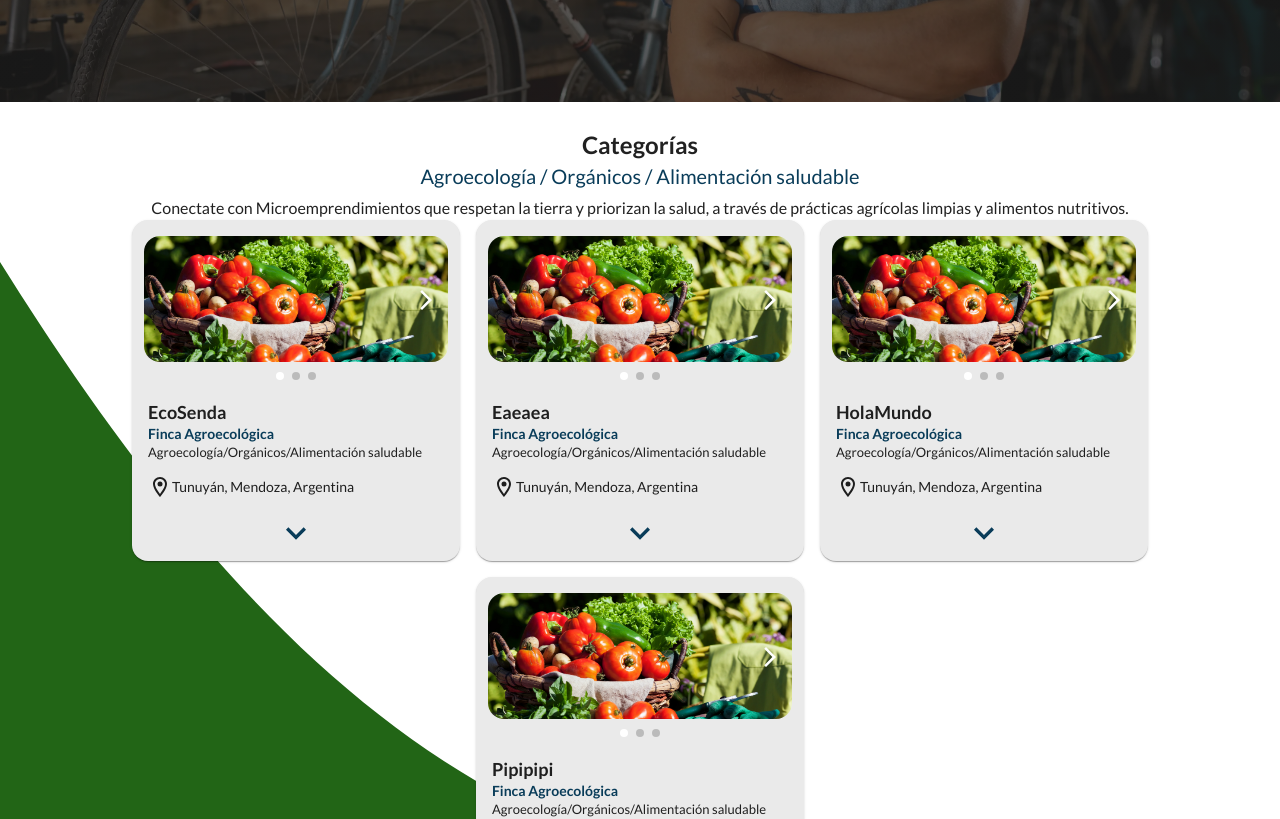
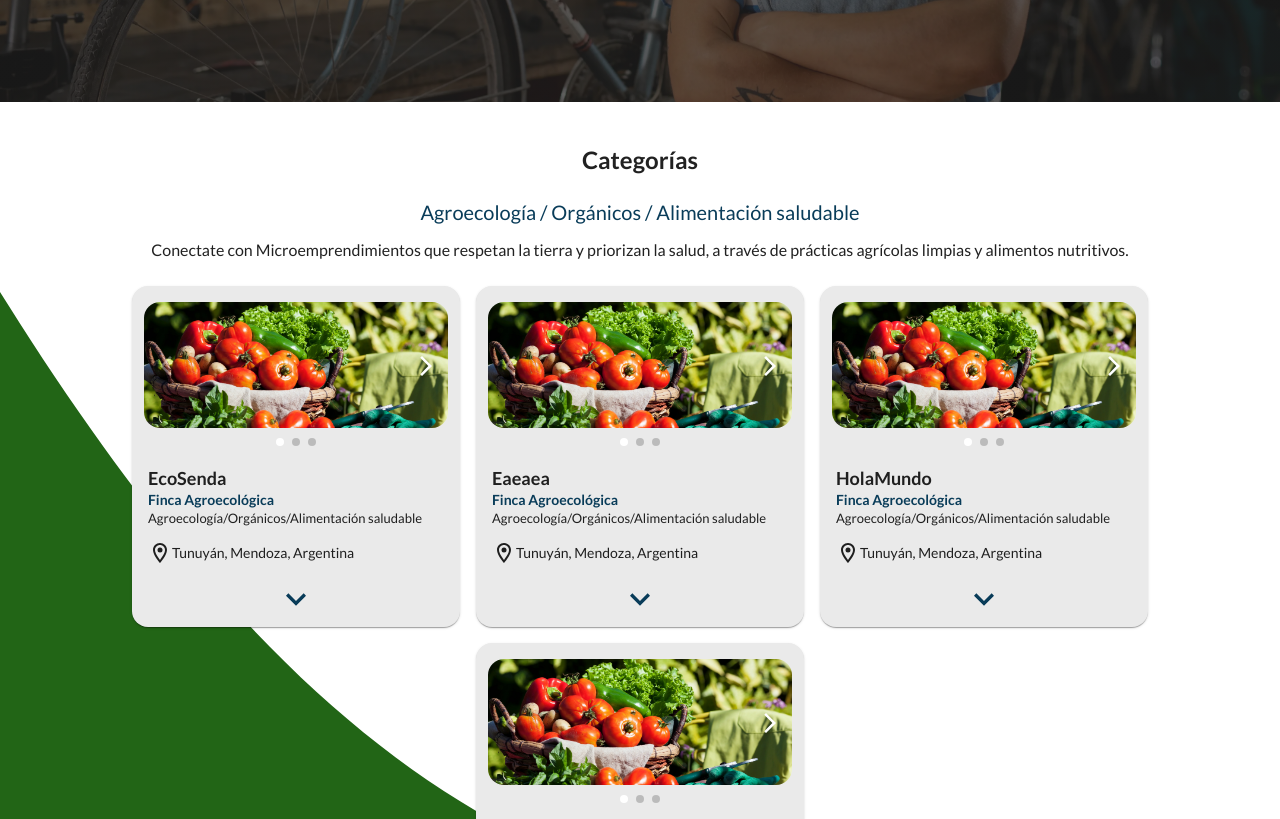
Before and after one commit to TomiCaratti13/SemilleroUbuntuFront, a React (Vite) app: page /microemprendimientos in a window 1280 px wide. Shown: the part 440-1259 px from the top of the page. Built offline with nearby package versions, Linux system fonts and the light colour scheme.

Commit message:
Fix paddings

```diff
--- a/src/components/VectorGreen.jsx
+++ b/src/components/VectorGreen.jsx
@@ -8,7 +8,7 @@ export const VectorGreen = ({ text }) => {
         position: 'absolute',
         zIndex: '-1',
         width: '100%',
-        top: text ? '130px' : '0px',
+        top: text ? '160px' : '0px',
       }}>
       <svg
         style={{ position: 'absolute', overflow: 'hidden' }}
--- a/src/views/SectionMicroemprendimientos.jsx
+++ b/src/views/SectionMicroemprendimientos.jsx
@@ -30,18 +30,27 @@ export const SectionMicroemprendmientos = () => {
         description={sectionPublicaiones.description}
         img={sectionPublicaiones.img}
       />
-      <Box sx={{ position: 'relative', width: '100%', height: '100%' }}>
+      <Box
+        sx={{
+          position: 'relative',
+          width: '100%',
+          height: '100%',
+          gap: '24px',
+          display: 'flex',
+          flexWrap: 'wrap',
+        }}>
         <Container
           sx={{
             display: 'flex',
             justifyContent: 'center',
             alignItems: 'center',
             flexDirection: 'column',
-            gap: '4px',
+            gap: '10px',
+            width: '100%',
           }}>
           <Typography
             variant="h4"
-            sx={{ fontSize: '24px', lineHeight: '25px', fontWeight: 600 }}>
+            sx={{ fontSize: '24px', lineHeight: '25px', fontWeight: 600, padding:"15px" }}>
             Categorías
           </Typography>
           <Typography
@@ -57,7 +66,7 @@ export const SectionMicroemprendmientos = () => {
             Agroecología / Orgánicos / Alimentación saludable
           </Typography>
           <Typography
-            variant="h3"
+            variant="h4"
             sx={{
               fontSize: '16px',
               lineHeight: '25px',
```
